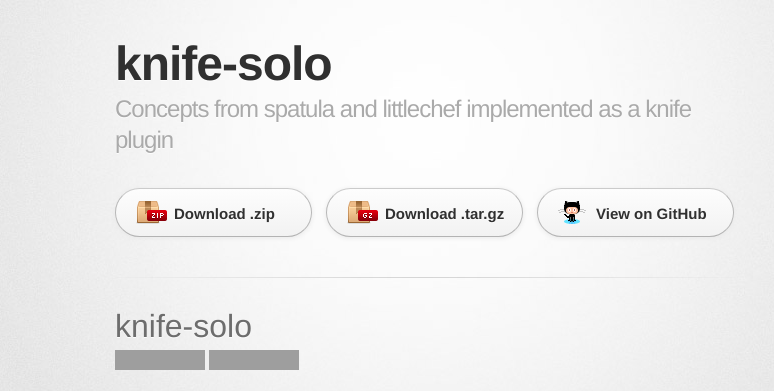
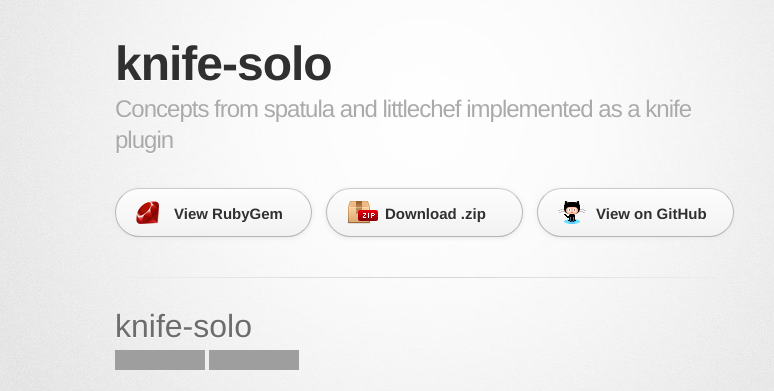
Before and after one commit to matschaffer/knife-solo, a Jekyll site: the page built from index.html, in a window 1280 px wide. Shown: the top 391 px of the page, without its empty margins (215-989 px from the left). Built offline with Jekyll 4.4.1, drawn with Linux system fonts in a browser that asks for light colours; some web fonts are replaced; grey boxes are pictures that could not be loaded.

Commit message:
Put ruby gem link on top

```diff
--- a/_layouts/default.html
+++ b/_layouts/default.html
@@ -23,8 +23,8 @@
         </header>
 
         <section id="downloads" class="clearfix">
+          <a href="https://rubygems.org/gems/knife-solo" id="view-on-rubygems" class="button"><span>View RubyGem</span></a>
           <a href="https://github.com/matschaffer/knife-solo/zipball/master" id="download-zip" class="button"><span>Download .zip</span></a>
-          <a href="https://github.com/matschaffer/knife-solo/tarball/master" id="download-tar-gz" class="button"><span>Download .tar.gz</span></a>
           <a href="https://github.com/matschaffer/knife-solo" id="view-on-github" class="button"><span>View on GitHub</span></a>
         </section>
 
--- a/stylesheets/stylesheet.css
+++ b/stylesheets/stylesheet.css
@@ -161,6 +161,10 @@ a.button span {
 #view-on-github span {
   background: transparent url(../images/octocat-icon.png) 12px 50% no-repeat;
 }
+#view-on-rubygems span {
+  background: transparent url(../images/ruby-icon.png) 12px 50% no-repeat;
+}
+
 #view-on-github {
   margin-right: 0;
 }
```
Also changed, not shown: images/ruby-icon.png (added).
